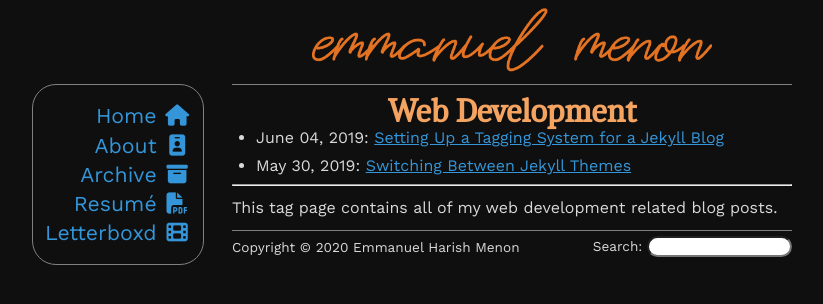
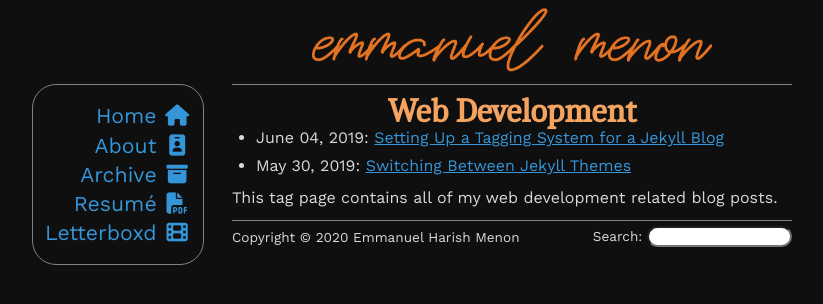
Before and after one commit to emmanuelmenon/emmanuelmenon.github.io, a Jekyll site: the page built from tag/webdevelopment.md, in a window 1280 px wide. Shown: the top 304 px of the page, without its empty margins (128-951 px from the left). Built offline with Jekyll 4.4.1, drawn with Linux system fonts in a browser that asks for light colours; nearby versions of some CDN libraries.

Commit message:
Restyle hr

```diff
--- a/_layouts/tagpage.html
+++ b/_layouts/tagpage.html
@@ -7,5 +7,4 @@
         <li>{{ post.date | date: "%B %d, %Y" }}: <a href="{{ post.url }}">{{ post.title }}</a></li>
     {% endfor %}
 </ul>
-<hr>
 {{ content }}
--- a/assets/css/styles.css
+++ b/assets/css/styles.css
@@ -80,6 +80,7 @@
 
 /* posts */
 article { padding: 0; }
+hr { width: 1.25em;  opacity: 0.5; border-style: dashed; }
 .post { border-bottom: 0.1rem solid #808080; }
 .post-meta { font-style: italic; font-size: 0.85em; margin-top: 0.75rem; }
 .post-meta p { margin-bottom: 0; margin-top: 0.25rem;}
@@ -121,7 +122,6 @@
 	content: "Table of Contents:";
 	font-weight: bold;
 }
-
 #markdown-toc {
 	width: 17.5rem;
 	border: 0.1rem solid #808080;
@@ -130,7 +130,6 @@
 	list-style: decimal;
 	display: inline-block;
 }
-
 #markdown-toc li {
 	margin: 0.3rem 1.75rem!important;
 }
```
